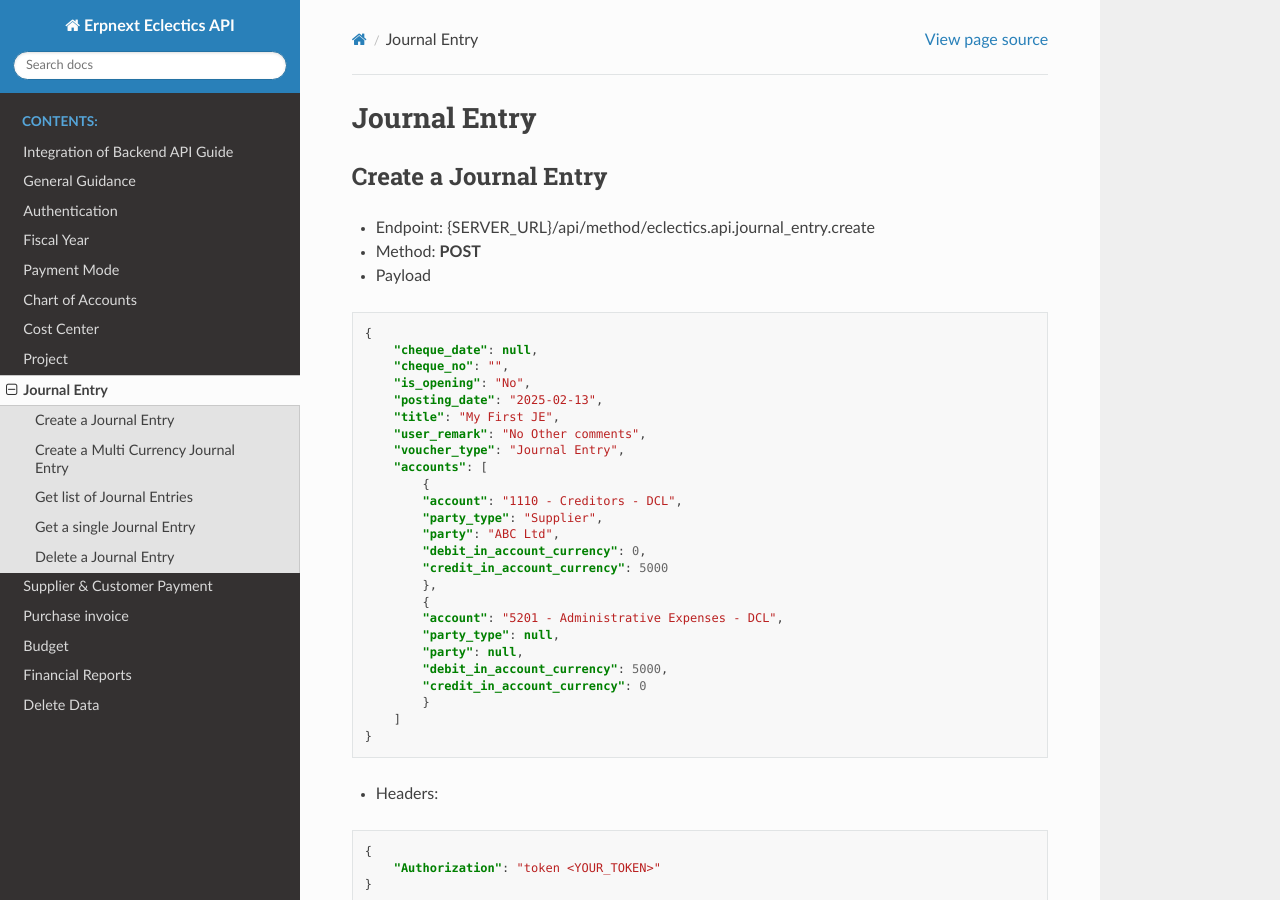
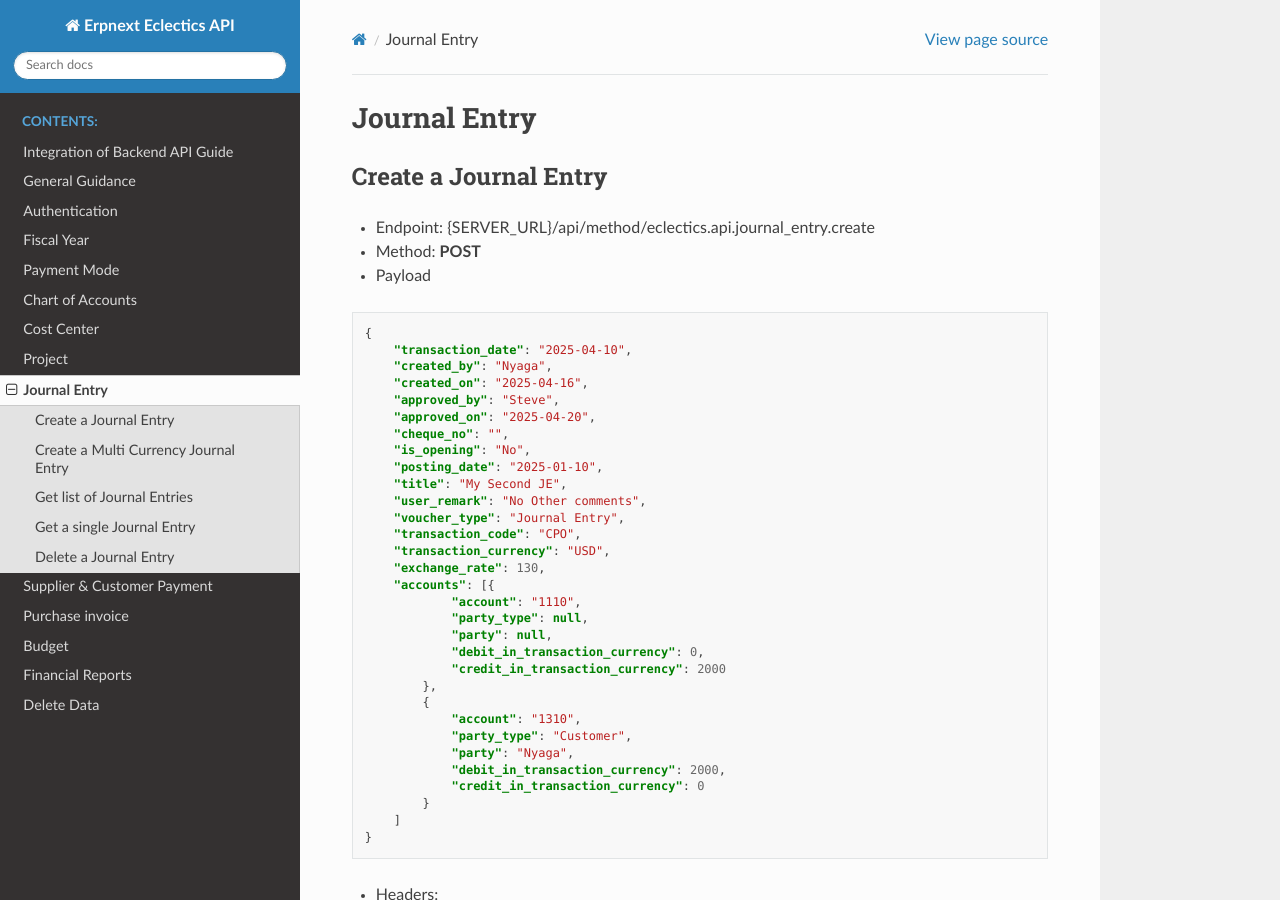
Before and after one commit to stevenyaga/erpnext-api-docs, a Sphinx documentation site: the page built from docs/journal-entry.rst, in a window 1280 px wide and 900 px high. Built offline with Sphinx 7.4.7 and the Read the Docs theme 3.1.0, drawn with Linux system fonts in a browser that asks for light colours.

Commit message:
docs: Document multisupport for Journal Entry create API

```diff
--- a/docs/journal-entry.rst
+++ b/docs/journal-entry.rst
@@ -11,27 +11,33 @@ Create a Journal Entry
 .. code-block:: json
 
     {
-        "cheque_date": null,
+        "transaction_date": "2025-04-10",
+        "created_by": "Nyaga",
+        "created_on": "2025-04-16",
+        "approved_by": "Steve",
+        "approved_on": "2025-04-20",
         "cheque_no": "",
         "is_opening": "No",
-        "posting_date": "2025-02-13",
-        "title": "My First JE",
+        "posting_date": "2025-01-10",
+        "title": "My Second JE",
         "user_remark": "No Other comments",
         "voucher_type": "Journal Entry",
-        "accounts": [
-            {
-            "account": "1110 - Creditors - DCL",
-            "party_type": "Supplier",
-            "party": "ABC Ltd",
-            "debit_in_account_currency": 0,
-            "credit_in_account_currency": 5000
+        "transaction_code": "CPO",
+        "transaction_currency": "USD",
+        "exchange_rate": 130,
+        "accounts": [{
+                "account": "1110",
+                "party_type": null,
+                "party": null,
+                "debit_in_transaction_currency": 0,
+                "credit_in_transaction_currency": 2000
             },
             {
-            "account": "5201 - Administrative Expenses - DCL",
-            "party_type": null,
-            "party": null,
-            "debit_in_account_currency": 5000,
-            "credit_in_account_currency": 0
+                "account": "1310",
+                "party_type": "Customer",
+                "party": "Nyaga",
+                "debit_in_transaction_currency": 2000,
+                "credit_in_transaction_currency": 0
             }
         ]
     }
```
